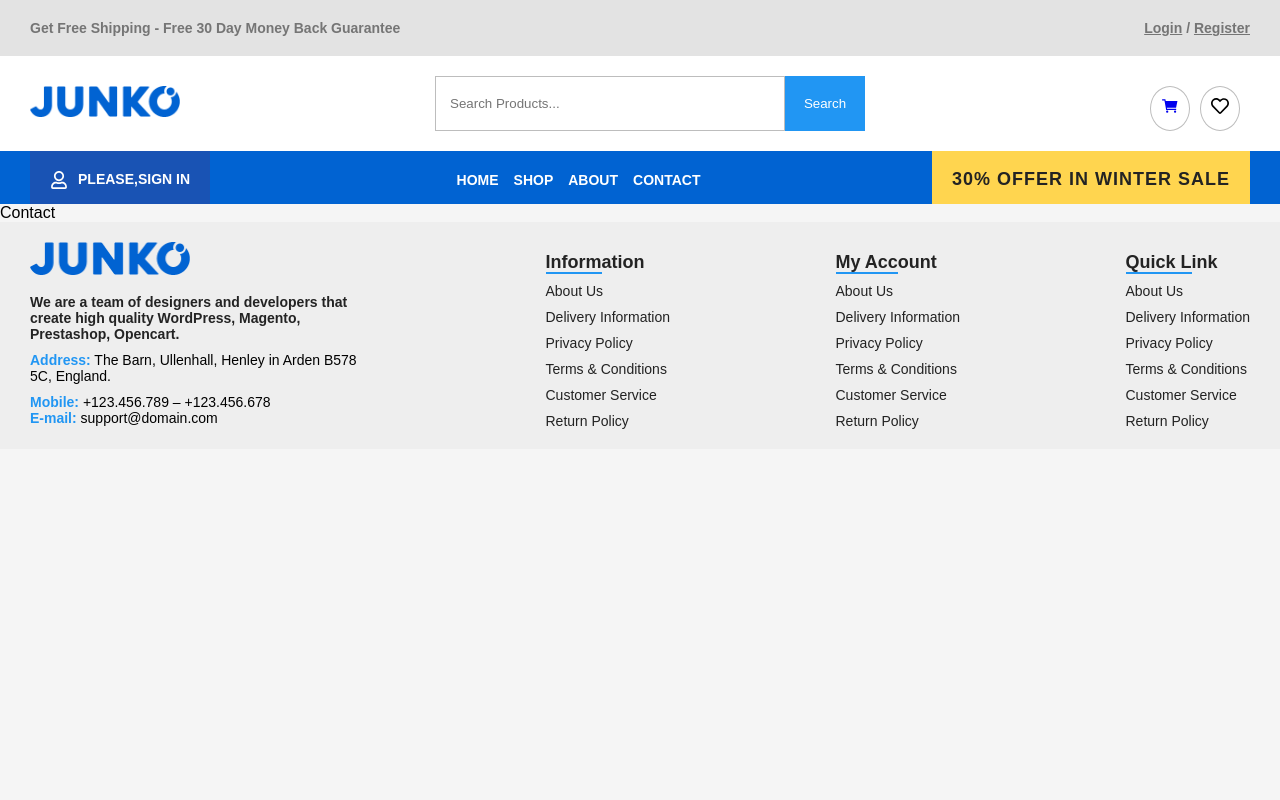
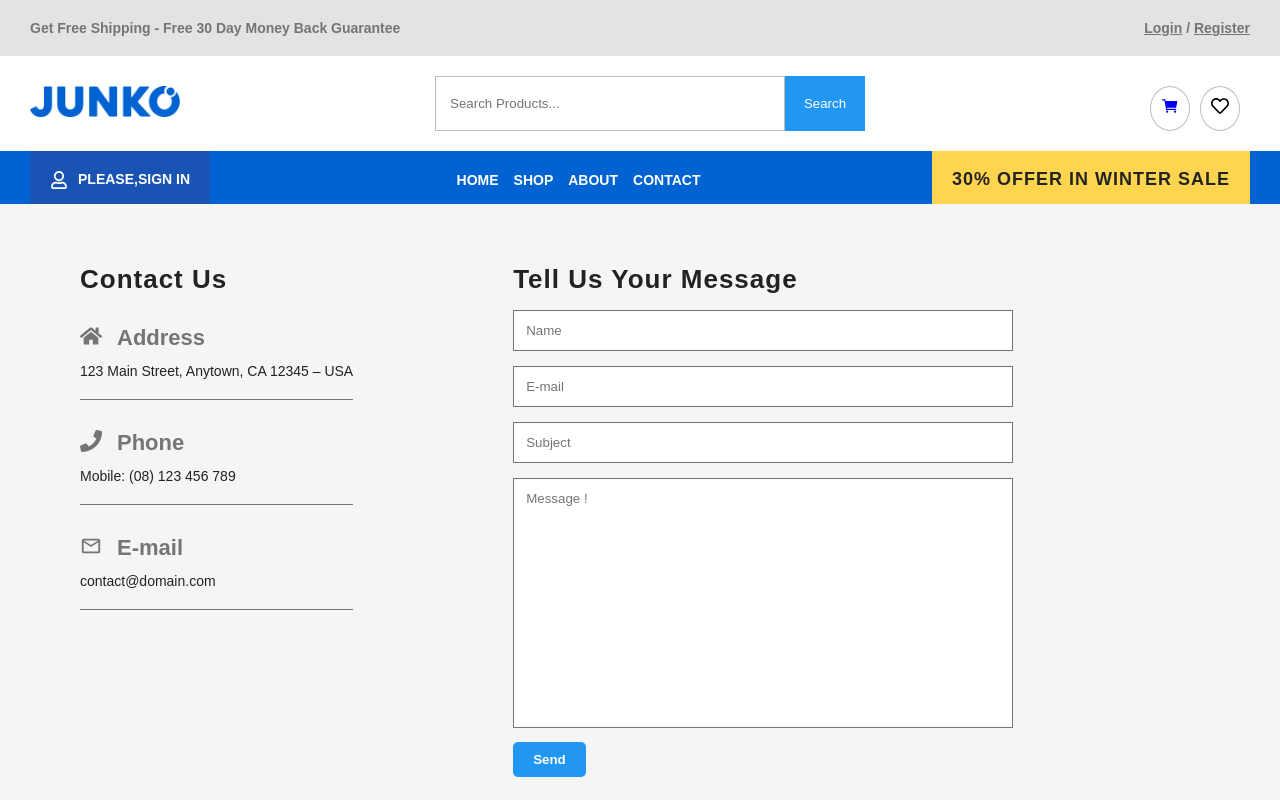
Before and after one commit to Angelin-Sheeba/react_ecommerce, a React (Create React App) app: page /contact in a window 1280 px wide. Shown: the top 800 px of the page. Built offline with nearby package versions, Linux system fonts and the light colour scheme.

Commit message:
twelfth commit

```diff
--- a/src/Contact.js
+++ b/src/Contact.js
@@ -1,9 +1,123 @@
-import React from 'react'
+import React, { useState } from "react";
+import { FaHome, FaPhone } from "react-icons/fa";
+import { MdOutlineEmail } from "react-icons/md";
+import { db } from "./firebase";
+import { collection, addDoc } from "firebase/firestore";
+import "./contact.css";
 
-const Contact = () => {
+const Contact = ({ auth }) => {
+  const [name, setName] = useState("");
+  const [email, setEmail] = useState("");
+  const [subject, setSubject] = useState("");
+  const [message, setMessage] = useState("");
+  //creating database ref
+  const dbref = collection(db, "Message");
+  //sending message to firebase database
+  const sendMessage = async () => {
+    if (auth === false) {
+      alert("please Login");
+    } else {
+      if (
+        (name || []).length === 0 ||
+        (email || []).length === 0 ||
+        (subject || []).length === 0 ||
+        (message || []).length === 0
+      ) {
+        alert("please Fill All Blanks");
+      } else {
+        await addDoc(dbref, {
+          Name: name,
+          Email: email,
+          Subject: subject,
+          Message: message,
+        });
+        alert("Message Sent successfully !");
+      }
+    }
+  };
   return (
-    <div>Contact</div>
-  )
-}
+    <>
+      <div className="conatct">
+        <div className="container">
+          <div className="address">
+            <div className="address_container">
+              <h3>Contact Us</h3>
+              <div className="box">
+                <div className="title">
+                  <div className="icon">
+                    <FaHome />
+                  </div>
+                  <h4>Address</h4>
+                </div>
+                <div className="detail">
+                  <p>123 Main Street, Anytown, CA 12345 – USA</p>
+                </div>
+              </div>
+              <div className="box">
+                <div className="title">
+                  <div className="icon">
+                    <FaPhone />
+                  </div>
+                  <h4>Phone</h4>
+                </div>
+                <div className="detail">
+                  <p>Mobile: (08) 123 456 789</p>
+                </div>
+              </div>
+              <div className="box">
+                <div className="title">
+                  <div className="icon">
+                    <MdOutlineEmail />
+                  </div>
+                  <h4>E-mail</h4>
+                </div>
+                <div className="detail">
+                  <p>contact@domain.com</p>
+                </div>
+              </div>
+            </div>
+          </div>
+          <div className="message">
+            <div className="message_container">
+              <h3>Tell Us Your Message</h3>
+              <div className="input_box">
+                <input
+                  type="text"
+                  placeholder="Name"
+                  value={name}
+                  onChange={(e) => setName(e.target.value)}
+                ></input>
+              </div>
+              <div className="input_box">
+                <input
+                  type="email"
+                  placeholder="E-mail"
+                  value={email}
+                  onChange={(e) => setEmail(e.target.value)}
+                ></input>
+              </div>
+              <div className="input_box">
+                <input
+                  type="text"
+                  placeholder="Subject"
+                  value={subject}
+                  onChange={(e) => setSubject(e.target.value)}
+                ></input>
+              </div>
+              <div className="input_box">
+                <textarea
+                  placeholder="Message !"
+                  value={message}
+                  onChange={(e) => setMessage(e.target.value)}
+                ></textarea>
+              </div>
+              <button onClick={sendMessage}>Send</button>
+            </div>
+          </div>
+        </div>
+      </div>
+    </>
+  );
+};
 
-export default Contact
+export default Contact;
--- a/src/contact.css
+++ b/src/contact.css
@@ -0,0 +1,111 @@
+*
+{
+    margin: 0;
+    padding: 0;
+    font-family: Arial, sans-serif;
+    box-sizing: border-box;
+}
+.conatct
+{
+    padding: 40px 50px;
+    width: 100%;
+}
+.conatct .container
+{
+    max-width: 100%;
+    display: flex;
+    /* justify-content: ; */
+    flex-wrap: wrap;
+}
+.conatct .container .address
+{
+    padding: 20px 30px;
+}
+.conatct .container .address .address_container h3
+{
+    color: #222222;
+    font-size: 26px;
+    text-transform: capitalize;
+    letter-spacing: 1px;
+    font-weight: 600;
+}
+.conatct .container .address .address_container .box
+{
+    padding: 20px 0px;
+    margin-top: 10px;
+    border-bottom: 1px solid #757575;
+}
+.conatct .container .address .address_container .box .title
+{
+    display: flex;
+}
+.conatct .container .address .address_container .box .title .icon
+{
+    font-size: 22px;
+    color: #757575;
+}
+.conatct .container .address .address_container .box .title h4
+{
+    margin-left: 15px;
+    color: #757575;
+    font-size: 22px;
+}
+.conatct .container .address .address_container .box .detail p
+{
+    margin-top: 10px;
+    color: #222222;
+    font-size: 14px;
+}
+.conatct .container .message
+{
+    margin-left: 100px;
+    padding: 20px 30px;
+}
+.conatct .container .message .message_container h3
+{
+    color: #222222;
+    font-size: 26px;
+    text-transform: capitalize;
+    letter-spacing: 1px;
+    font-weight: 600;
+}
+.conatct .container .message .message_container .input_box
+{
+    margin-top: 15px;
+    width: 500px;
+}
+.conatct .container .message .message_container .input_box input
+{
+    width: 100%;
+    padding: 12px;
+    border: 1px solid #757575;
+    color: #222222;
+    outline: none;
+}
+.conatct .container .message .message_container .input_box textarea
+{
+    resize: none;
+    height: 250px;
+    width: 100%;
+    padding: 12px;
+    border: 1px solid #757575;
+    color: #222222;
+    outline: none;
+}
+.conatct .container .message .message_container button
+{
+    padding: 10px 20px;
+    border-radius: 5px;
+    color: #fff;
+    margin-top: 10px;
+    border: none;
+    outline: none;
+    background: #2196f3;
+    cursor: pointer;
+    font-weight: 600;
+    transition: 0.5s;
+}
+.conatct .container .message .message_container button:hover
+{
+    background: #222222;
+}
```
